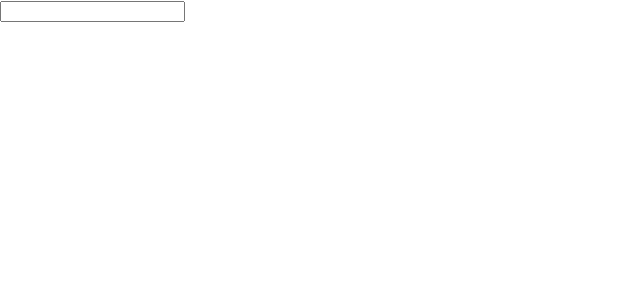
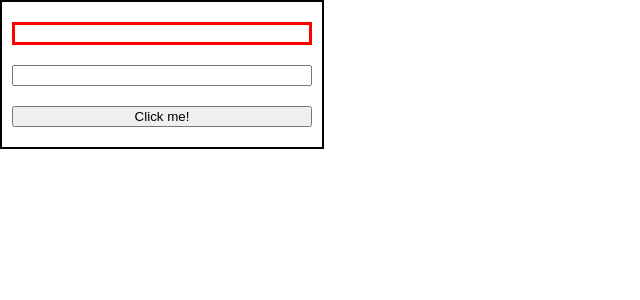
Before and after one commit to Lubov1506/remember, a React (Create React App) app: page / in a window 1280 px wide. Shown: the top 300 px of the page, without its empty margins (0-640 px from the left). Built offline with nearby package versions, Linux system fonts and the light colour scheme.

Commit message:
Validate email bamal

```diff
--- a/src/App.js
+++ b/src/App.js
@@ -1,12 +1,12 @@
 import React from 'react'
 import './App.css'
-import Form from './components/Form'
+import SignInForm from './components/SignInForm'
 
 class App extends React.Component {
   render () {
     return (
       <>
-        <Form />
+        <SignInForm />
       </>
     )
   }
--- /dev/null
+++ b/src/components/SignInForm/SignInForm.css
@@ -0,0 +1,19 @@
+.form-container {
+    width: 300px;
+    border: 2px solid black;
+    display: flex;
+    flex-direction: column;
+    padding: 10px;
+}
+
+.form-container * {
+    margin: 10px 0;
+}
+
+.validEmail {
+    border: 3px solid green
+}
+
+.invalidEmail {
+    border: 3px solid red
+}
--- /dev/null
+++ b/src/components/SignInForm/index.js
@@ -0,0 +1,56 @@
+import React, { Component } from 'react'
+import './SignInForm.css'
+
+class SignInForm extends Component {
+  constructor (props) {
+    super(props)
+    this.state = {
+      email: '',
+      password: '',
+      isEmailValid: false
+    }
+  }
+  handleInput = event => {
+    const { name, value } = event.target
+    const verdict = this.validateEmail(event.target)
+    this.setState({
+      isEmailValid: verdict,
+      [name]: value
+    })
+  }
+
+  validateEmail = target => {
+    const { name, value } = target
+    if (name === 'email' && value.length > 6) {
+      return true
+    }
+    return false
+  }
+
+  handleSubmit = event => {
+    event.preventDefault()
+  }
+  render () {
+    const { isEmailValid } = this.state
+    return (
+      <form className='form-container' onSubmit={this.handleSubmit}>
+        <input
+          type='text'
+          value={this.state.email}
+          onChange={this.handleInput}
+          name='email'
+          className={isEmailValid ? 'validEmail' : 'invalidEmail'}
+        />
+        <input
+          type='password'
+          value={this.state.password}
+          name='password'
+          onChange={this.handleInput}
+        />
+        <button type='submit'>Click me!</button>
+      </form>
+    )
+  }
+}
+
+export default SignInForm
```
